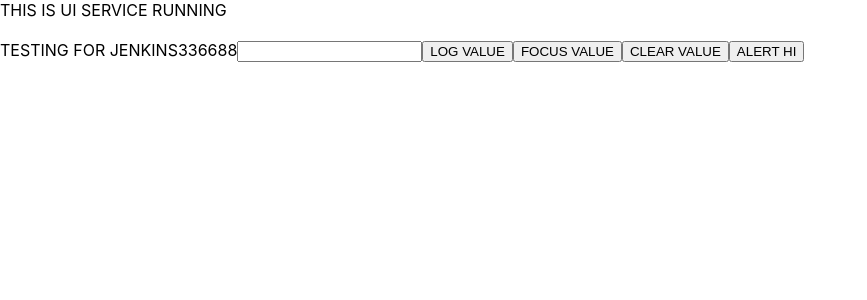
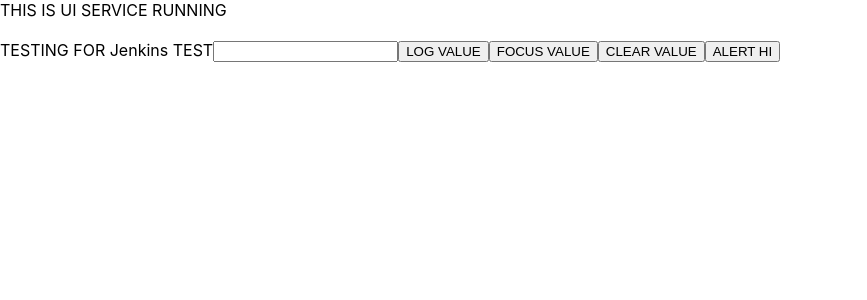
Before and after one commit to ashutoshsaxena2002/DEVOPS, a React (Create React App) app in the folder uiservice/: page / in a window 1280 px wide. Shown: the top 300 px of the page, without its empty margins (0-867 px from the left). Built offline with nearby package versions, Linux system fonts and the light colour scheme; no server answers.

Commit message:
commit for ui service

```diff
--- a/uiservice/src/App.js
+++ b/uiservice/src/App.js
@@ -7,7 +7,7 @@
   return (
     <>
       <Component1 />
-      {"TESTING FOR JENKINS336688"}
+      {"TESTING FOR Jenkins TEST"}
       <ParentInput />
     </>
   );
```
